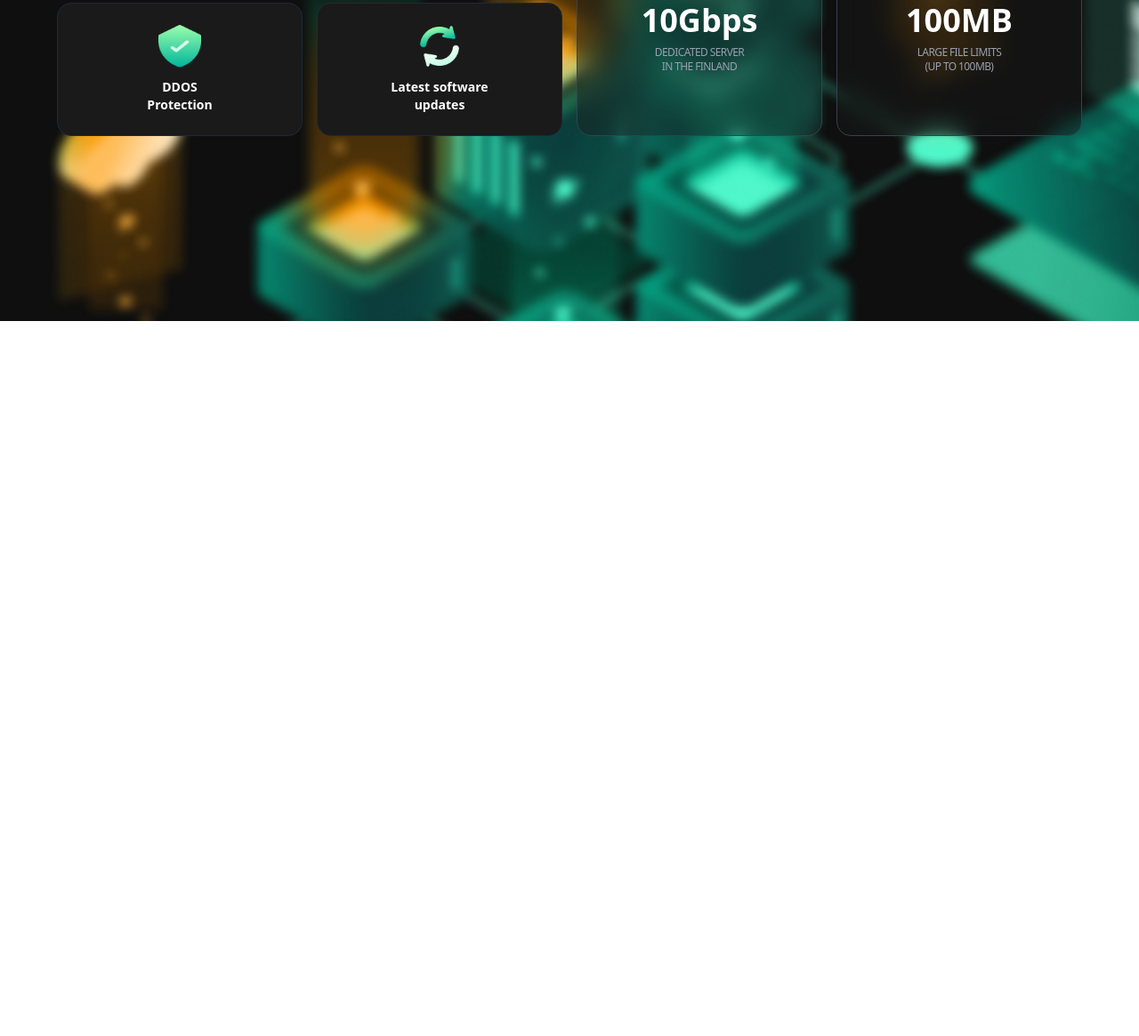
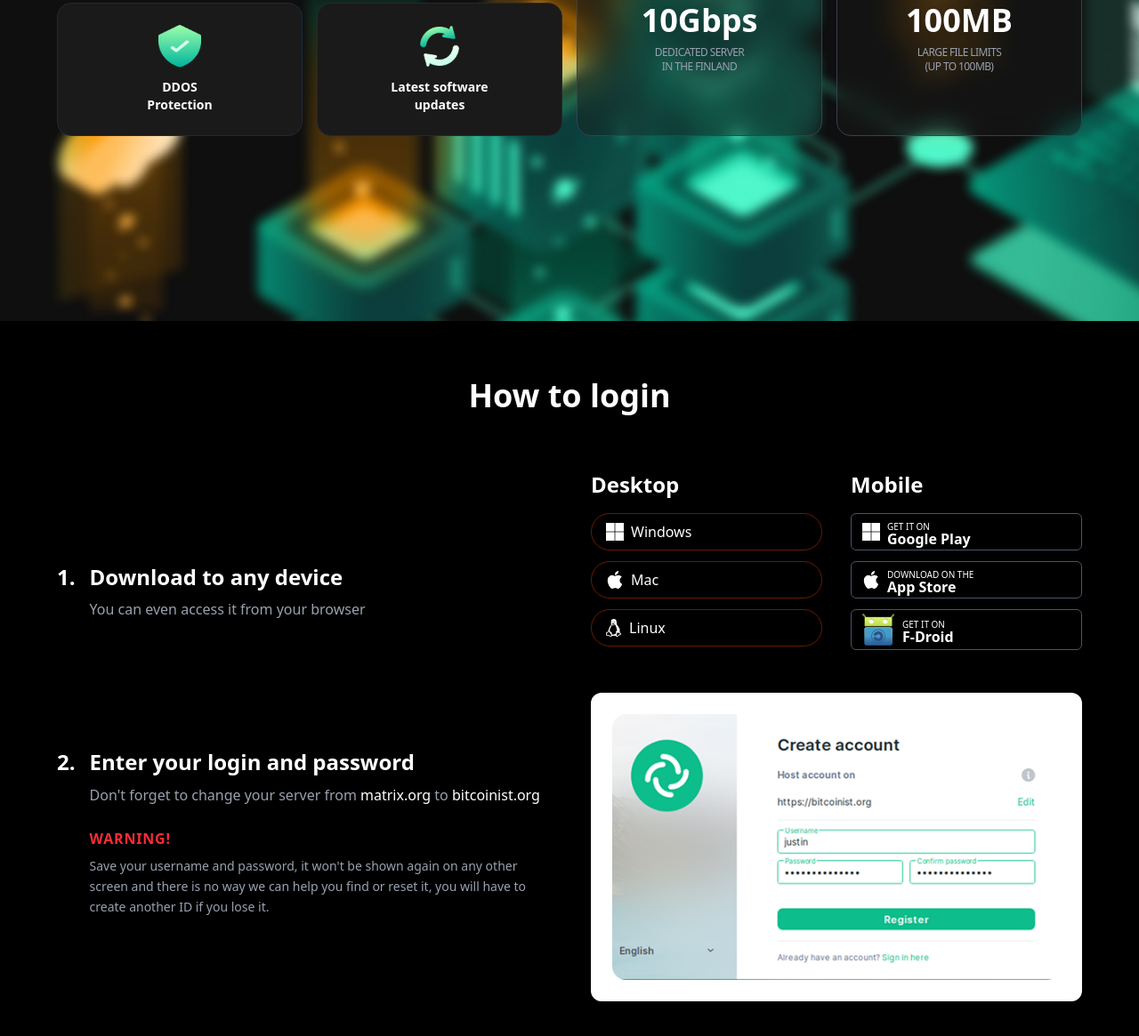
Before and after one commit to kosimovMuhammad/git, a website: page src/index.html in a window 1280 px wide. Shown: the part 2583-3748 px from the top of the page at 89% size. Before the commit the page ends 2944 px from the top, so only its background shows below. Drawn offline with Linux system fonts and the light colour scheme.

Commit message:
fifth commit

```diff
--- a/src/index.html
+++ b/src/index.html
@@ -182,7 +182,92 @@
   </div>
 </div>
 
+<div class="bg-black text-white p-8 md:p-16 font-sans">
+  <h2 class="text-4xl font-bold text-center mb-16">How to login</h2>
 
+  <div class="max-w-6xl mx-auto grid grid-cols-1 md:grid-cols-2 gap-12">
+
+    <div class="space-y-16">
+      <section>
+        <div class="flex items-start gap-4 mb-4 mt-26">
+          <span class="text-2xl font-bold">1.</span>
+          <div>
+            <h3 class="text-2xl font-bold">Download to any device</h3>
+            <p class="text-gray-400 mt-2">You can even access it from your browser</p>
+          </div>
+        </div>
+      </section>
+
+      <section>
+        <div class="flex items-start gap-4 mb-4 pt-20">
+          <span class="text-2xl font-bold">2.</span>
+          <div>
+            <h3 class="text-2xl font-bold">Enter your login and password</h3>
+            <p class="text-gray-400 mt-2 leading-relaxed">
+              Don't forget to change your server from <span class="text-white font-medium">matrix.org</span> to <span class="text-white font-medium">bitcoinist.org</span>
+            </p>
+
+            <div class="mt-6">
+              <h4 class="text-red-500 font-bold uppercase tracking-wider mb-2">WARNING!</h4>
+              <p class="text-gray-400 text-sm leading-relaxed">
+                Save your username and password, it won't be shown again on any other screen and there is no way we can help you find or reset it, you will have to create another ID if you lose it.
+              </p>
+            </div>
+          </div>
+        </div>
+      </section>
+    </div>
+
+    <div class="space-y-12">
+      <div class="grid grid-cols-2 gap-8">
+        <div>
+          <h4 class="text-2xl font-bold mb-4 text-center md:text-left">Desktop</h4>
+          <div class="space-y-3">
+            <button class="w-full flex items-center justify-between px-4 py-2 border border-orange-700/50 rounded-full hover:bg-orange-900/20 transition">
+              <span class="flex items-center gap-2"><img src="./Frame (21).png" alt=""> Windows</span>
+
+            </button>
+            <button class="w-full flex items-center gap-2 px-4 py-2 border border-orange-700/50 rounded-full hover:bg-orange-900/20 transition">
+            <img src="./Frame (23).png" alt="">Mac
+            </button>
+            <button class="w-full flex items-center gap-2 px-4 py-2 border border-orange-700/50 rounded-full hover:bg-orange-900/20 transition">
+            <img src="./Group (8).png" alt=""> Linux
+            </button>
+          </div>
+        </div>
+
+        <div>
+          <h4 class="text-2xl font-bold mb-4 text-center md:text-left">Mobile</h4>
+          <div class="space-y-3">
+            <a href="#" class="block bg-black border border-gray-600 rounded-md p-1 px-3 hover:border-white transition">
+              <div class="flex items-center gap-2">
+<img src="./Frame (21).png" alt="">
+                <div class="leading-none"><span class="text-[10px] uppercase">Get it on</span><br><span class="font-bold">Google Play</span></div>
+              </div>
+            </a>
+            <a href="#" class="block bg-black border border-gray-600 rounded-md p-1 px-3 hover:border-white transition">
+              <div class="flex items-center gap-2">
+<img src="./Frame (23).png" alt="">
+                <div class="leading-none"><span class="text-[10px] uppercase">Download on the</span><br><span class="font-bold">App Store</span></div>
+              </div>
+            </a>
+            <a href="#" class="block bg-black border border-gray-600 rounded-md p-1 px-3 hover:border-white transition">
+              <div class="flex items-center gap-2">
+<img src="./droid_2_.png" alt="">
+  <div class="leading-none"><span class="text-[10px] uppercase">Get it on</span><br><span class="font-bold">F-Droid</span></div>
+              </div>
+            </a>
+          </div>
+        </div>
+      </div>
+
+      <div class="bg-white rounded-xl p-6 text-black shadow-2xl">
+    <img src="./3.png" alt="">
+      </div>
+    </div>
+
+  </div>
+</div>
 
 </body>
 </html>
```
Also changed, not shown: src/3.png (added), src/Frame (21).png (added), src/Frame (23).png (added), src/Group (8).png (added), src/droid_2_.png (added), src/style.css.
